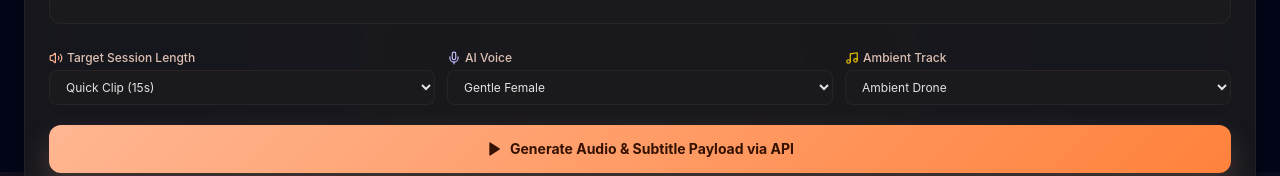
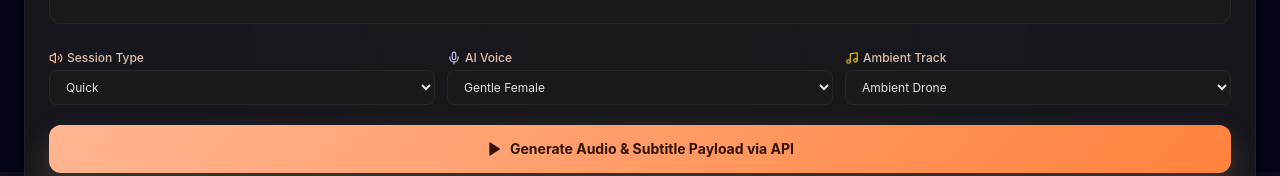
Before and after one commit to akshayk95388/unblock-studio, a React (Vite) app: page / in a window 1280 px wide. Shown: the part 628-804 px from the top of the page. Built offline with nearby package versions, Linux system fonts and the light colour scheme; no server answers.

Commit message:
refactor: simplify session type options to quick/deep and remove duration_mins from backend payload

```diff
--- a/scripts/fetch-audio.ts
+++ b/scripts/fetch-audio.ts
@@ -26,7 +26,6 @@ export async function fetchAudioAndSubtitles(options: FetchOptions) {
       body: JSON.stringify({
         stressor: options.stressor,
         duration_category: options.durationCategory || 'quick',
-        duration_mins: options.durationMins || 1,
         voice: options.voice || 'gentle_female',
         music: options.music || 'none',
         include_words_ts: true,
--- a/src/dashboard/components/GeneratorSection.tsx
+++ b/src/dashboard/components/GeneratorSection.tsx
@@ -58,7 +58,6 @@ export const GeneratorSection: React.FC<Props> = ({
 
       if (presetMode === 'guided') {
         payload.duration_category = durationCategory;
-        payload.duration_mins = durationCategory === 'deep' ? 3 : 1;
       } else {
         payload.preset = 'unblock_reel';
       }
@@ -352,7 +351,7 @@ export const GeneratorSection: React.FC<Props> = ({
         <div>
           <label className="block text-xs font-medium text-[#dec0b3] mb-1 flex items-center justify-between">
             <span className="flex items-center gap-1">
-              <Volume2 className="w-3.5 h-3.5 text-[#ffb692]" /> Target Session Length
+              <Volume2 className="w-3.5 h-3.5 text-[#ffb692]" /> Session Type
             </span>
             {presetMode === 'unblock_reel' && (
               <span className="text-[9px] font-mono text-[#ff823c] bg-[#ff823c]/10 px-1.5 py-0.5 rounded border border-[#ff823c]/20">
@@ -370,9 +369,8 @@ export const GeneratorSection: React.FC<Props> = ({
               onChange={(e) => setDurationCategory(e.target.value as any)}
               className="w-full glass-input rounded-lg px-3 py-2 text-xs cursor-pointer"
             >
-              <option value="dynamic" className="bg-[#1c1b1c]">⚡ Dynamic (Sync to Full Audio)</option>
-              <option value="quick" className="bg-[#1c1b1c]">Quick Clip (15s)</option>
-              <option value="deep" className="bg-[#1c1b1c]">Deep Session (30s+)</option>
+              <option value="quick" className="bg-[#1c1b1c]">Quick</option>
+              <option value="deep" className="bg-[#1c1b1c]">Deep</option>
             </select>
           )}
         </div>
```
